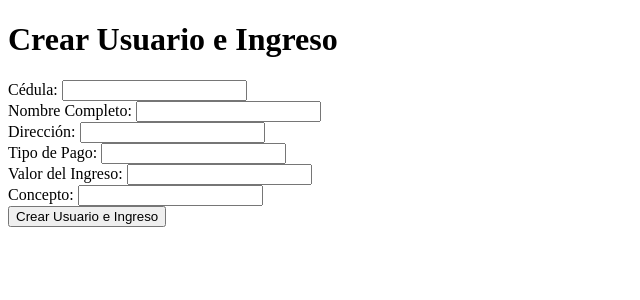
After one commit to Alfredob23/comite, a Django app: page /prueba/ in a window 1280 px wide. The commit adds this page. Shown: the top 300 px of the page, without its empty margins (0-640 px from the left). Run offline with Django 5.2, Linux system fonts and the light colour scheme.

```diff
--- a/plataforma-comite/comite/models.py
+++ b/plataforma-comite/comite/models.py
@@ -13,7 +13,7 @@ class Usuarios(models.Model):
 
 class Ingresos(models.Model):
     nIngreso = models.AutoField(primary_key=True)
-    usuario = models.ForeignKey(Usuarios, on_delete=models.CASCADE,null=True)
+    usuario = models.ForeignKey(Usuarios, on_delete=models.CASCADE)
     tipo_pago = models.CharField(max_length=20)
     ciudad = models.CharField(max_length=100,default='San Juan Nepomuceno',editable=False)
     fecha = models.DateTimeField(auto_now_add=True,editable=False)
--- /dev/null
+++ b/plataforma-comite/comite/templates/prueba.html
@@ -0,0 +1,41 @@
+<!DOCTYPE html>
+<html lang="es">
+<head>
+    <meta charset="UTF-8">
+    <meta name="viewport" content="width=device-width, initial-scale=1.0">
+    <title>Crear Usuario e Ingreso</title>
+</head>
+<body>
+    <h1>Crear Usuario e Ingreso</h1>
+
+    {% if error %}
+        <p style="color: red;">{{ error }}</p>
+    {% endif %}
+
+    <form method="post">
+        {% csrf_token %}
+
+        <!-- Campos para el Usuario -->
+        <label for="cedula">Cédula:</label>
+        <input type="number" id="cedula" name="cedula" required><br>
+
+        <label for="nombre_completo">Nombre Completo:</label>
+        <input type="text" id="nombre_completo" name="nombre_completo" required><br>
+
+        <label for="direccion">Dirección:</label>
+        <input type="text" id="direccion" name="direccion" required><br>
+
+        <!-- Campos para el Ingreso -->
+        <label for="tipo_pago">Tipo de Pago:</label>
+        <input type="text" id="tipo_pago" name="tipo_pago" required><br>
+
+        <label for="valorIngreso">Valor del Ingreso:</label>
+        <input type="number" id="valorIngreso" name="valorIngreso" required><br>
+
+        <label for="concepto">Concepto:</label>
+        <input type="text" id="concepto" name="concepto" required><br>
+
+        <input type="submit" value="Crear Usuario e Ingreso">
+    </form>
+</body>
+</html>
--- a/plataforma-comite/comite/urls.py
+++ b/plataforma-comite/comite/urls.py
@@ -6,5 +6,6 @@ urlpatterns = [
     path('registrarIngreso/',views.registrarIngreso),
     path('edicionIngreso/<nIngreso>',views.edicionIngreso),
     path('eliminacionIngreso/<nIngreso>',views.eliminacionIngreso),
-    path('editarIngreso/<int:nIngreso>/',views.editarIngreso)
+    path('editarIngreso/<int:nIngreso>/',views.editarIngreso),
+    path('prueba/',views.prueba)
 ]
--- a/plataforma-comite/comite/views.py
+++ b/plataforma-comite/comite/views.py
@@ -1,5 +1,5 @@
 from django.shortcuts import render,redirect
-from .models import Ingresos
+from .models import Ingresos,Usuarios
 
 # Create your views here.
 def home(request):
@@ -7,11 +7,23 @@ def home(request):
     return render(request,"ingresos/ingresos.html",{"ingresos":ingresos})
 
 def registrarIngreso(request):
-    pago = request.POST['opciones']
-    valor =request.POST['numValor']
-    concepto =request.POST['opciones1']
-    ingreso = Ingresos.objects.create(tipo_pago =pago,valorIngreso=valor,concepto =concepto)
-    return redirect('/')
+    cedula = request.POST['cedula']
+    nombre_completo = request.POST['nombre_completo']
+    direccion = request.POST['direccion']
+    tipo_pago = request.POST['tipo_pago']
+    valorIngreso = request.POST['valorIngreso']
+    concepto = request.POST['concepto']
+    if cedula and nombre_completo and direccion:
+        usuario, created = Usuarios.objects.get_or_create(cedula=cedula, defaults={'nombre_completo': nombre_completo,'direccion': direccion})
+                # Si el usuario fue creado correctamente, creamos el ingreso
+        if usuario:
+            Ingresos.objects.create(usuario=usuario, tipo_pago=tipo_pago,valorIngreso=valorIngreso,concepto=concepto)
+            return redirect('/')
+    else:
+        return render(request, '/', {'error': 'Todos los campos son requeridos.'})
+    return render(request, '/')
+
+
 
 def eliminacionIngreso(request,nIngreso):
     ingreso = Ingresos.objects.get(nIngreso=nIngreso)
@@ -23,12 +35,33 @@ def edicionIngreso(request,nIngreso):
     return render(request,"ingresos/edicionIngresos.html",{"ingreso":ingreso})
 
 def editarIngreso(request,nIngreso):
-    pago = request.POST['opciones']
+    pago = request.POST['mPago']
     valor =request.POST['numValor']
-    concepto =request.POST['opciones1']
+    concepto =request.POST['concepto']
     ingreso = Ingresos.objects.get(nIngreso=nIngreso)
     ingreso.tipo_pago = pago
     ingreso.valorIngreso = valor
     ingreso.concepto = concepto
     ingreso.save()
     return redirect('/')
+
+def prueba(request):
+    if request.method == 'POST':
+            # Obtener los datos del formulario
+            cedula = request.POST.get('cedula')
+            nombre_completo = request.POST.get('nombre_completo')
+            direccion = request.POST.get('direccion')
+            tipo_pago = request.POST.get('tipo_pago')
+            valorIngreso = request.POST.get('valorIngreso')
+            concepto = request.POST.get('concepto')
+
+            # Crear el nuevo usuario
+            if cedula and nombre_completo and direccion:
+                usuario, created = Usuarios.objects.get_or_create(cedula=cedula, defaults={'nombre_completo': nombre_completo,'direccion': direccion})
+                # Si el usuario fue creado correctamente, creamos el ingreso
+                if usuario:
+                    Ingresos.objects.create(usuario=usuario, tipo_pago=tipo_pago,valorIngreso=valorIngreso,concepto=concepto)
+                    return redirect('/')
+            else:
+                return render(request, 'prueba.html', {'error': 'Todos los campos son requeridos.'})
+    return render(request, 'prueba.html')
```
Also changed, not shown: plataforma-comite/comite/templates/ingresos/ingresos.html (+21 -6 lines), plataforma-comite/DBCOMITE.db.
